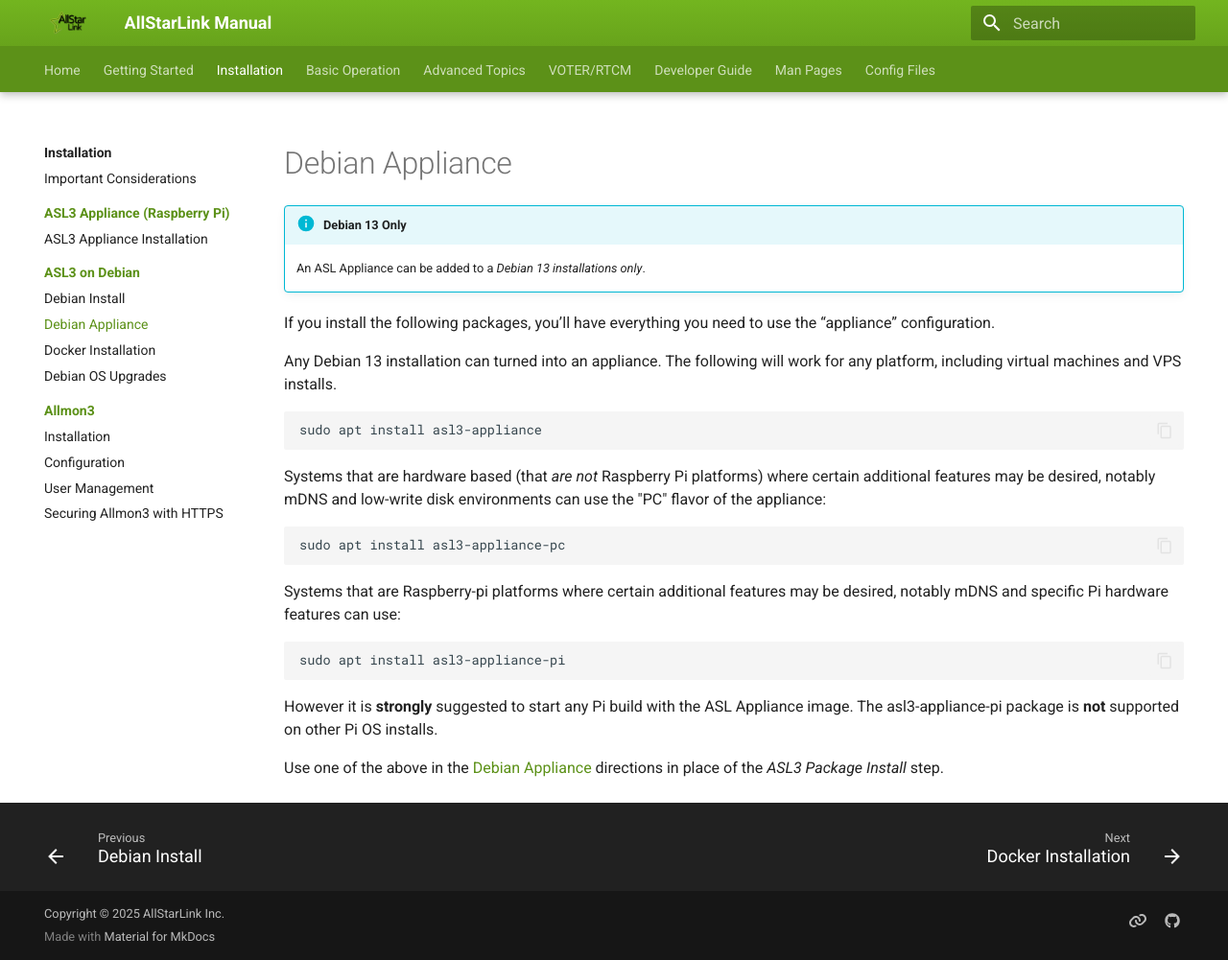
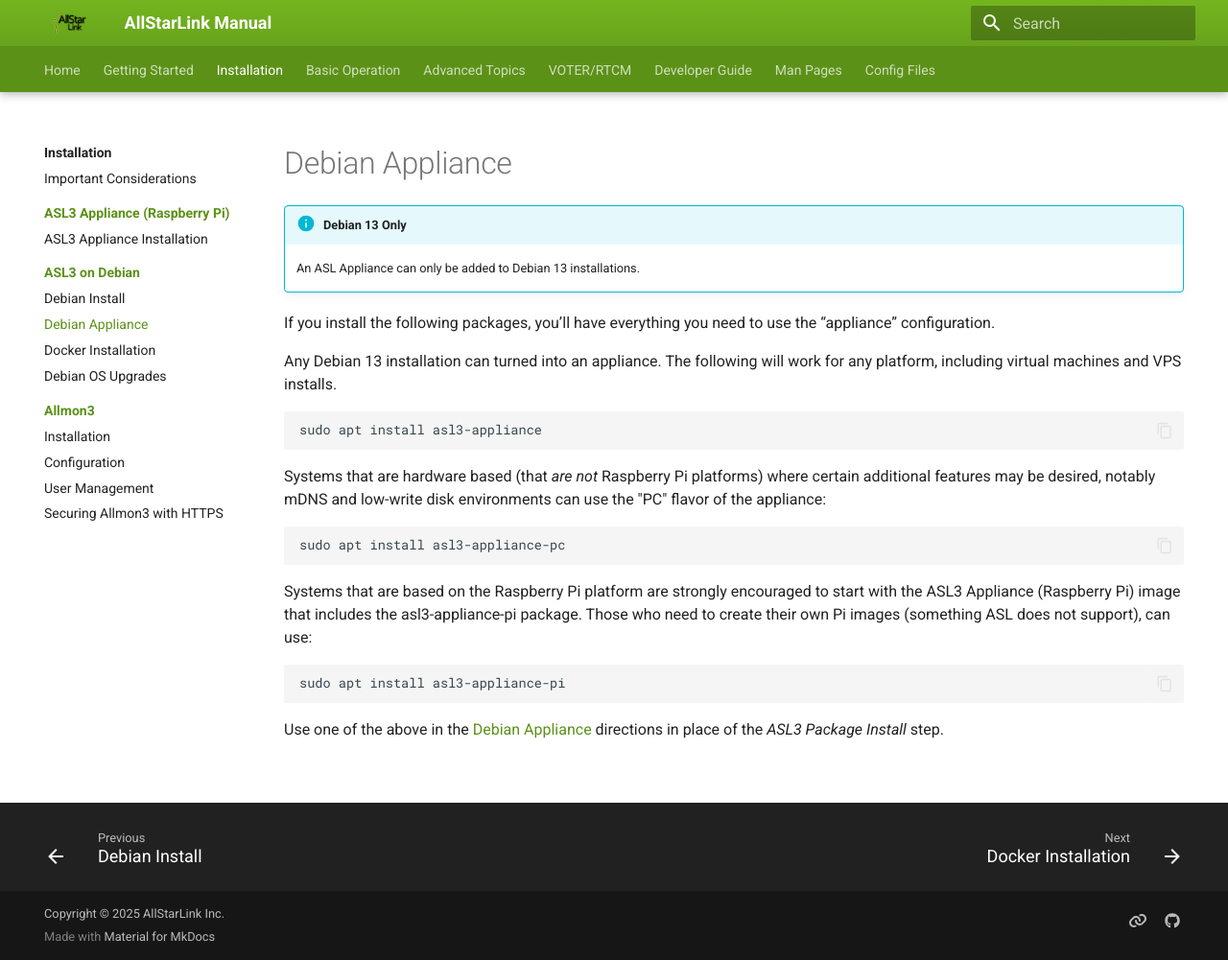
Before and after one commit to AllStarLink/ASL3-Manual, an MkDocs documentation site: the page built from docs/install/debian/deb-appliance.md, in a window 1280 px wide and 1001 px high. Shown: the whole window at 96% size. Built offline with MkDocs 1.6.1 and Material for MkDocs 9.7.7, drawn with Linux system fonts in a browser that asks for light colours.

Commit message:
trixie docs

````diff
--- a/docs/install/debian/deb-appliance.md
+++ b/docs/install/debian/deb-appliance.md
@@ -1,7 +1,7 @@
 # Debian Appliance
 
 !!! info "Debian 13 Only"
-    An ASL Appliance can be added to a *Debian 13 installations only*.
+    An ASL Appliance can only be added to Debian 13 installations.
 
 If you install the following packages, you’ll have everything you need to use the “appliance” configuration.
 
@@ -19,16 +19,12 @@
 sudo apt install asl3-appliance-pc
 ```
 
-Systems that are Raspberry-pi platforms where certain additional features may be desired, notably mDNS and specific Pi hardware
-features can use:
-
+Systems that are based on the Raspberry Pi platform are strongly encouraged to start with
+the ASL3 Appliance (Raspberry Pi) image that includes the asl3-appliance-pi package.
+Those who need to create their own Pi images (something ASL does not support), can use:
 ```bash
 sudo apt install asl3-appliance-pi
 ```
 
-However it is **strongly** suggested to start any Pi build with
-the ASL Appliance image. The asl3-appliance-pi package is **not**
-supported on other Pi OS installs.
-
 Use one of the above in the [Debian Appliance](install.md) directions
 in place of the _ASL3 Package Install_ step.
````
